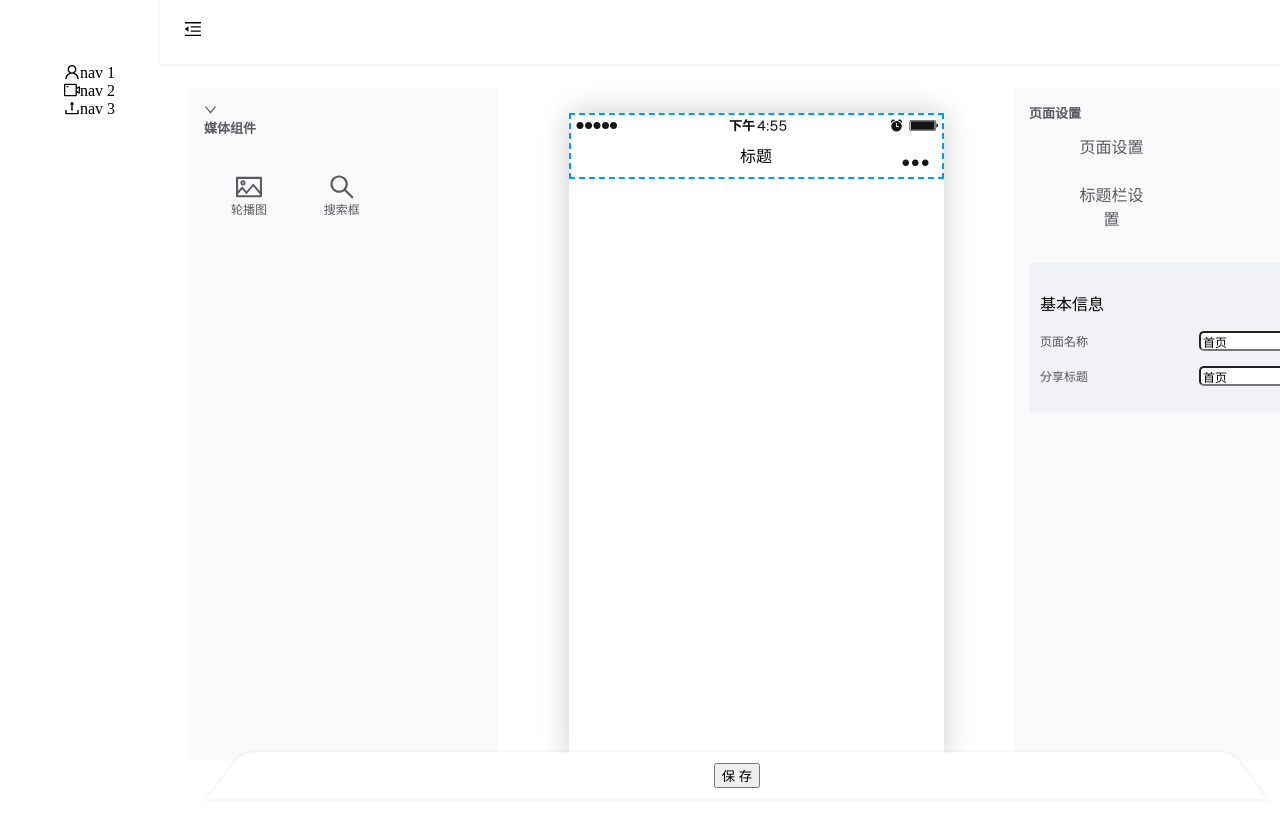
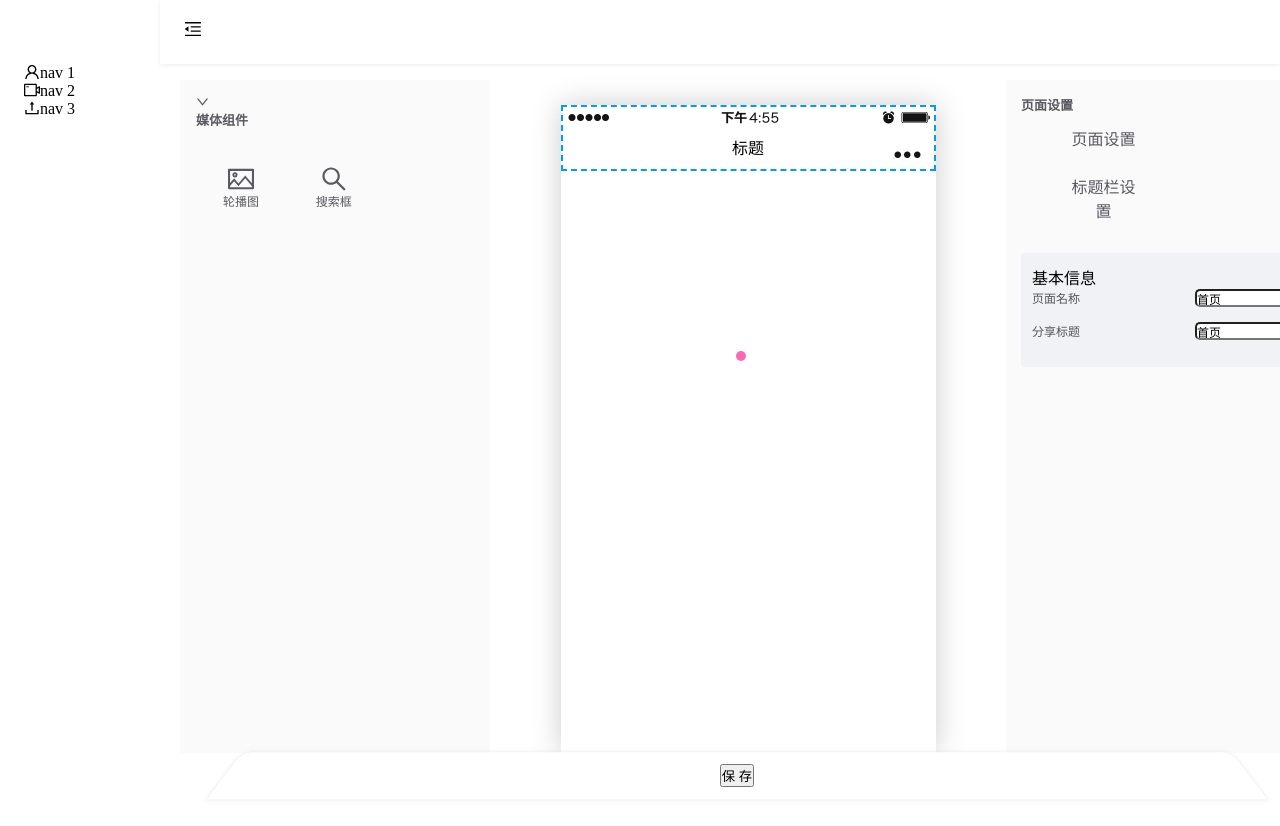
Before and after one commit to EarlySummer2018/HomeDecoration, a Vue app: page / in a window 1280 px wide. Both pictures are taken after a click on the element "轮播图". Shown: the top 826 px of the page. Built offline with nearby package versions, Linux system fonts and the light colour scheme.

Commit message:
问题修复

```diff
--- a/components.d.ts
+++ b/components.d.ts
@@ -23,6 +23,7 @@ declare module 'vue' {
     ARadioGroup: typeof import('ant-design-vue/es')['RadioGroup']
     ATabPane: typeof import('ant-design-vue/es')['TabPane']
     ATabs: typeof import('ant-design-vue/es')['Tabs']
+    AUpload: typeof import('ant-design-vue/es')['Upload']
     Card: typeof import('./src/components/card/card.vue')['default']
     Component: typeof import('./src/components/homeTemplate/module/component/index.vue')['default']
     Content: typeof import('./src/components/homeTemplate/module/content/index.vue')['default']
--- a/src/components/card/card.ts
+++ b/src/components/card/card.ts
@@ -1,16 +1,24 @@
 import { h } from 'vue'
 import './card.min.css'
 interface Props {
-    title: string
+    title: string,
+    bgColor?: string,
+    padding?: string
 }
 const Card = (props: Props, ctx:any) => {
+    console.log(props);
+
     return h(
         'div',
         {
-            class: 'card'
+            class: 'card',
+            style: {
+                backgroundColor: props.bgColor || '#f0f2f5',
+                padding: props.padding || '12px 11px'
+            }
         },
         [
-            h('p', {calss: 'card-title'}, props.title),
+            props.title?h('p', {calss: 'card-title'}, props.title):'',
             ctx.slots.default()
         ],
     )
--- a/src/components/homeTemplate/module/content/swiper/swiper.ts
+++ b/src/components/homeTemplate/module/content/swiper/swiper.ts
@@ -9,3 +9,6 @@ export const defaultSwiperItem:SwiperItem = {
     link: '',
     linkType: ''
 }
+export const createSwiper = ():SwiperItem => {
+    return JSON.parse(JSON.stringify(defaultSwiperItem))
+}
--- a/src/components/homeTemplate/module/content/swiper/swiper.vue
+++ b/src/components/homeTemplate/module/content/swiper/swiper.vue
@@ -17,7 +17,7 @@ const swiperChange = (current: number) => {
     <a-carousel :dots="false" autoplay class="swiper" :afterChange="swiperChange">
       <div class="swiper-item" v-for="item in props.swiper" :key="item.id">
         <a-image class="img" :src="item.path" :fallback="errImg" />
-        <div class="swiper-title">{{ item.title }}</div>
+        <div class="swiper-title" v-if="item.title">{{ item.title }}</div>
       </div>
     </a-carousel>
     <div class="swiper-dot" :style="{justifyContent: swiperStore.dotPosition}">
@@ -25,7 +25,7 @@ const swiperChange = (current: number) => {
         v-for="({ id }, index) in swiper"
         :key="id"
         class="dot-item"
-        :style="{backgroundColor: index === currentSwiper?swiperStore.dotDefaultBgColor:swiperStore.dotDefaultBgColor}"
+        :style="{backgroundColor: index === currentSwiper?swiperStore.dotBgColor:swiperStore.dotDefaultBgColor}"
         ></i>
     </div>
     <div class="del-btn" @click="templateStore.deleteModule(props.id)">删除</div>
@@ -35,6 +35,7 @@ const swiperChange = (current: number) => {
 <style lang="scss">
 .swiper-box {
   position: relative;
+  overflow: hidden;
   .swiper {
     width: 375px;
     height: 200px;
--- a/src/components/homeTemplate/module/editor/swiper/swiper.vue
+++ b/src/components/homeTemplate/module/editor/swiper/swiper.vue
@@ -2,8 +2,9 @@
 import { onMounted, reactive, ref } from "vue";
 import tabCard from "@/components/tabsCard/tabCard.vue";
 import { useSwiper } from "@/store";
-import errImg from "@/utils/loadErrorImg";
+import { PlusOutlined } from '@ant-design/icons-vue';
 import type { SwiperItem, SwiperStyle } from "@/interface/swiper";
+import { createSwiper } from "../../content/swiper/swiper";
 const swiperStore = useSwiper();
 const swiperContent = ref<SwiperItem[]>([]);
 const swiperStyle = reactive<SwiperStyle>({
@@ -15,6 +16,17 @@ const swiperStyle = reactive<SwiperStyle>({
   autoPlay: true,
   speed: 3000,
 })
+
+const addSwiper = () => {
+  swiperContent.value.push(createSwiper())
+  swiperStore.setSwiper(swiperContent.value)
+}
+
+const delSwiper = (index:number) => {
+  swiperContent.value.splice(index, 1)
+  swiperStore.setSwiper(swiperContent.value)
+}
+
 onMounted(()=>{
   swiperContent.value = swiperStore.swiper
   Object.assign(swiperStyle, swiperStore.swiperStyle)
@@ -23,10 +35,13 @@ onMounted(()=>{
 
 <template>
   <div class="swiper-content">
-    <tabCard>
+    <tabCard c-title="" bgColor="transparent" padding="0">
       <template #content>
-        <div class="swiper-item" v-for="item in swiperContent" :key="item.id">
-          <a-image class="img" :src="item.path" :fallback="errImg" />
+        <div class="swiper-item" v-for="(item, index) in swiperContent" :key="item.id">
+          <p class="item-title">
+            <span>轮播图{{ index + 1 }}</span>
+            <a-button type="link" danger size="mini" style="padding: 0;" @click="delSwiper(index)">删除</a-button>
+          </p>
           <div class="cell">
             <span class="label">轮播图标题</span>
             <a-input
@@ -35,7 +50,30 @@ onMounted(()=>{
               placeholder="请输入轮播图标题（为空不显示）"
             />
           </div>
+          <div class="cell">
+            <span class="label">图片</span>
+            <a-upload
+              name="swiper"
+              class="swiper-uploader"
+              :show-upload-list="false"
+              action="https://www.mocky.io/v2/5cc8019d300000980a055e76"
+            >
+              <img v-if="item.path" :src="item.path" alt="swiper" />
+              <div v-else>
+                <!-- <loading-outlined v-if="!item.path"></loading-outlined> -->
+                <plus-outlined></plus-outlined>
+              </div>
+            </a-upload>
+          </div>
+          <div class="cell" style="margin-bottom: 0;">
+            <span class="label">跳转链接</span>
+            <a-button type="link" size="mini" style="padding: 0;">选择链接</a-button>
+          </div>
         </div>
+        <a-button class="add-btn" @click="addSwiper()">
+          <plus-outlined></plus-outlined>
+          <span>添加轮播图</span>
+        </a-button>
       </template>
       <template #style>
       </template>
@@ -45,11 +83,36 @@ onMounted(()=>{
 
 <style lang="scss">
 .swiper-content {
+  .add-btn {
+    width: 100%;
+    display: flex;
+    align-items: center;
+    justify-content: center;
+  }
   .swiper-item {
+    background-color: #f0f2f5;
+    padding: 12px 11px;
+    margin-bottom: 10px;
+    border-radius: 4px;
+    .item-title {
+      display: flex;
+      align-items: center;
+      justify-content: space-between;
+    }
     .img {
       width: 322px;
         height: 172px;
         object-fit: cover;
+    }
+    .swiper-uploader {
+      width: 60px;
+      height: 60px;
+      border: 1px dashed #d9d9d9;
+      border-radius: 2px;
+      background-color: #fff;
+      display: flex;
+      align-items: center;
+      justify-content: center;
     }
   }
   .cell {
--- a/src/components/tabsCard/tabCard.vue
+++ b/src/components/tabsCard/tabCard.vue
@@ -5,26 +5,26 @@ interface Props {
   cTab?: string,
   cTitle?: string,
   sTab?: string,
-  sTitle?: string
+  sTitle?: string,
 }
 const activeKey = ref<number | string>(1);
 const props = withDefaults(defineProps<Props>(), {
   cTab: '内容设置',
   cTitle: '内容设置',
   sTab: '样式设置',
-  sTitle: '样式设置'
+  sTitle: '样式设置',
 })
 </script>
 <template>
   <div class="tabs-card">
     <a-tabs v-model:activeKey="activeKey" animated centered>
       <a-tab-pane :key="1" :tab="props.cTab">
-        <Card :title="props.cTitle">
+        <Card :title="props.cTitle" v-bind="$attrs">
           <slot name="content"></slot>
         </Card>
       </a-tab-pane>
       <a-tab-pane :key="2" :tab="props.sTab">
-        <Card :title="props.sTitle">
+        <Card :title="props.sTitle" v-bind="$attrs">
           <slot name="style"></slot>
         </Card>
       </a-tab-pane>
--- /dev/null
+++ b/src/style.css
@@ -0,0 +1,175 @@
+::-webkit-scrollbar-thumb {
+  position: relative;
+  border-radius: 10px;
+  background-color: #bdbdbd;
+  -webkit-box-shadow: inset 0 0 6px rgba(0, 0, 0, 0.3);
+  z-index: 999;
+}
+
+::-webkit-scrollbar {
+  position: relative;
+  width: 6px;
+  height: 6px;
+  z-index: 999;
+}
+
+*::after, *::before, * {
+  box-sizing: border-box;
+  list-style: none;
+  margin: 0;
+  padding: 0;
+}
+
+.mt-5 {
+  margin-top: 5;
+}
+
+.mt-6 {
+  margin-top: 6;
+}
+
+.mt-7 {
+  margin-top: 7;
+}
+
+.mt-8 {
+  margin-top: 8;
+}
+
+.mt-9 {
+  margin-top: 9;
+}
+
+.mt-10 {
+  margin-top: 10;
+}
+
+.mt-11 {
+  margin-top: 11;
+}
+
+.mt-12 {
+  margin-top: 12;
+}
+
+.mt-13 {
+  margin-top: 13;
+}
+
+.mt-14 {
+  margin-top: 14;
+}
+
+.mt-15 {
+  margin-top: 15;
+}
+
+.mt-16 {
+  margin-top: 16;
+}
+
+.mt-17 {
+  margin-top: 17;
+}
+
+.mt-18 {
+  margin-top: 18;
+}
+
+.mt-19 {
+  margin-top: 19;
+}
+
+.mt-20 {
+  margin-top: 20;
+}
+
+.mt-21 {
+  margin-top: 21;
+}
+
+.mt-22 {
+  margin-top: 22;
+}
+
+.mt-23 {
+  margin-top: 23;
+}
+
+.mt-24 {
+  margin-top: 24;
+}
+
+.mt-25 {
+  margin-top: 25;
+}
+
+.mt-26 {
+  margin-top: 26;
+}
+
+.mt-27 {
+  margin-top: 27;
+}
+
+.mt-28 {
+  margin-top: 28;
+}
+
+.mt-29 {
+  margin-top: 29;
+}
+
+.mt-30 {
+  margin-top: 30;
+}
+
+.pointer-events {
+  pointer-events: none;
+}
+
+.move {
+  position: relative;
+  cursor: move;
+}
+
+.move * {
+  pointer-events: none !important;
+  user-select: none !important;
+}
+
+.move::after {
+  position: absolute;
+  top: 0;
+  left: 0;
+  right: 0;
+  bottom: 0;
+  border: 2px dashed #00a0e9;
+  cursor: move;
+}
+
+.move.active::after {
+  content: "";
+}
+
+.move.active .del-btn {
+  display: block;
+}
+
+.move .del-btn {
+  height: 16px;
+  line-height: 16px;
+  position: absolute;
+  right: 2px;
+  bottom: 2px;
+  display: none;
+  text-align: center;
+  font-size: 12px;
+  padding: 0 5px;
+  color: #fff;
+  background: rgba(0, 0, 0, 0.4);
+  margin-left: 2px;
+  cursor: pointer;
+  pointer-events: auto !important;
+  z-index: 90;
+}
--- a/src/style.min.css
+++ b/src/style.min.css
@@ -1 +1 @@
-::-webkit-scrollbar-thumb{position:relative;border-radius:10px;background-color:#bdbdbd;-webkit-box-shadow:inset 0 0 6px rgba(0,0,0,0.3);z-index:999}::-webkit-scrollbar{position:relative;width:6px;height:6px;z-index:999}*::after,*::before,*{box-sizing:border-box;list-style:none}.mt-5{margin-top:5}.mt-6{margin-top:6}.mt-7{margin-top:7}.mt-8{margin-top:8}.mt-9{margin-top:9}.mt-10{margin-top:10}.mt-11{margin-top:11}.mt-12{margin-top:12}.mt-13{margin-top:13}.mt-14{margin-top:14}.mt-15{margin-top:15}.mt-16{margin-top:16}.mt-17{margin-top:17}.mt-18{margin-top:18}.mt-19{margin-top:19}.mt-20{margin-top:20}.mt-21{margin-top:21}.mt-22{margin-top:22}.mt-23{margin-top:23}.mt-24{margin-top:24}.mt-25{margin-top:25}.mt-26{margin-top:26}.mt-27{margin-top:27}.mt-28{margin-top:28}.mt-29{margin-top:29}.mt-30{margin-top:30}.pointer-events{pointer-events:none}.move{position:relative;cursor:move}.move *{pointer-events:none !important;user-select:none !important}.move::after{position:absolute;top:0;left:0;right:0;bottom:0;border:2px dashed #00a0e9;cursor:move}.move.active::after{content:""}.move.active .del-btn{display:block}.move .del-btn{height:16px;line-height:16px;position:absolute;right:2px;bottom:2px;display:none;text-align:center;font-size:12px;padding:0 5px;color:#fff;background:rgba(0,0,0,0.4);margin-left:2px;cursor:pointer;pointer-events:auto !important;z-index:90}
+::-webkit-scrollbar-thumb{position:relative;border-radius:10px;background-color:#bdbdbd;-webkit-box-shadow:inset 0 0 6px rgba(0,0,0,0.3);z-index:999}::-webkit-scrollbar{position:relative;width:6px;height:6px;z-index:999}*::after,*::before,*{box-sizing:border-box;list-style:none;margin:0;padding:0}.mt-5{margin-top:5}.mt-6{margin-top:6}.mt-7{margin-top:7}.mt-8{margin-top:8}.mt-9{margin-top:9}.mt-10{margin-top:10}.mt-11{margin-top:11}.mt-12{margin-top:12}.mt-13{margin-top:13}.mt-14{margin-top:14}.mt-15{margin-top:15}.mt-16{margin-top:16}.mt-17{margin-top:17}.mt-18{margin-top:18}.mt-19{margin-top:19}.mt-20{margin-top:20}.mt-21{margin-top:21}.mt-22{margin-top:22}.mt-23{margin-top:23}.mt-24{margin-top:24}.mt-25{margin-top:25}.mt-26{margin-top:26}.mt-27{margin-top:27}.mt-28{margin-top:28}.mt-29{margin-top:29}.mt-30{margin-top:30}.pointer-events{pointer-events:none}.move{position:relative;cursor:move}.move *{pointer-events:none !important;user-select:none !important}.move::after{position:absolute;top:0;left:0;right:0;bottom:0;border:2px dashed #00a0e9;cursor:move}.move.active::after{content:""}.move.active .del-btn{display:block}.move .del-btn{height:16px;line-height:16px;position:absolute;right:2px;bottom:2px;display:none;text-align:center;font-size:12px;padding:0 5px;color:#fff;background:rgba(0,0,0,0.4);margin-left:2px;cursor:pointer;pointer-events:auto !important;z-index:90}
--- a/src/style.scss
+++ b/src/style.scss
@@ -14,6 +14,8 @@
 *::after,*::before,* {
     box-sizing: border-box;
     list-style: none;
+    margin: 0;
+    padding: 0;
 }
 @for $i from 5 through 30 {
     .mt-#{$i} {
```
Also changed, not shown: src/components/card/card.scss (+8 -8 lines).
